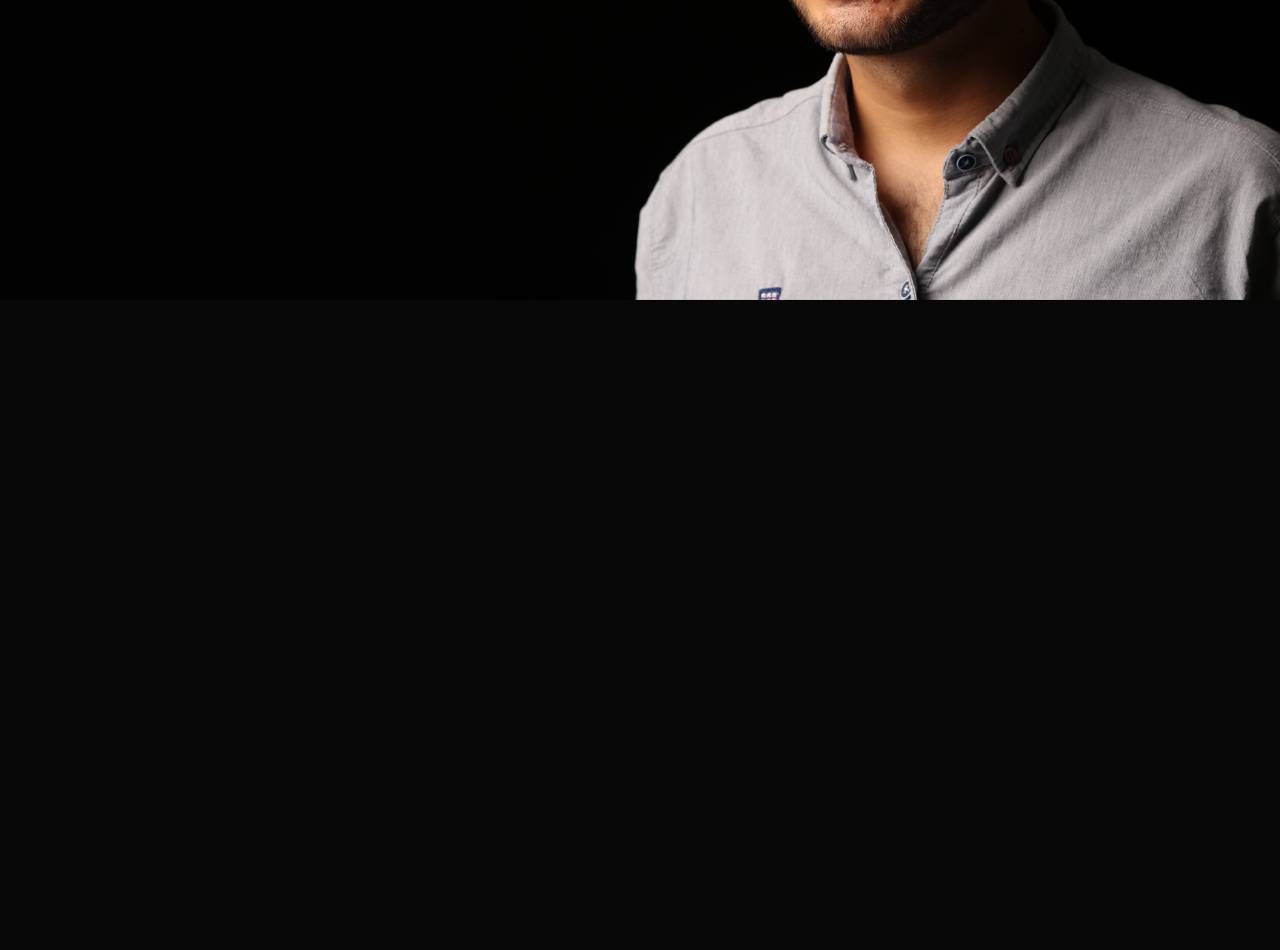
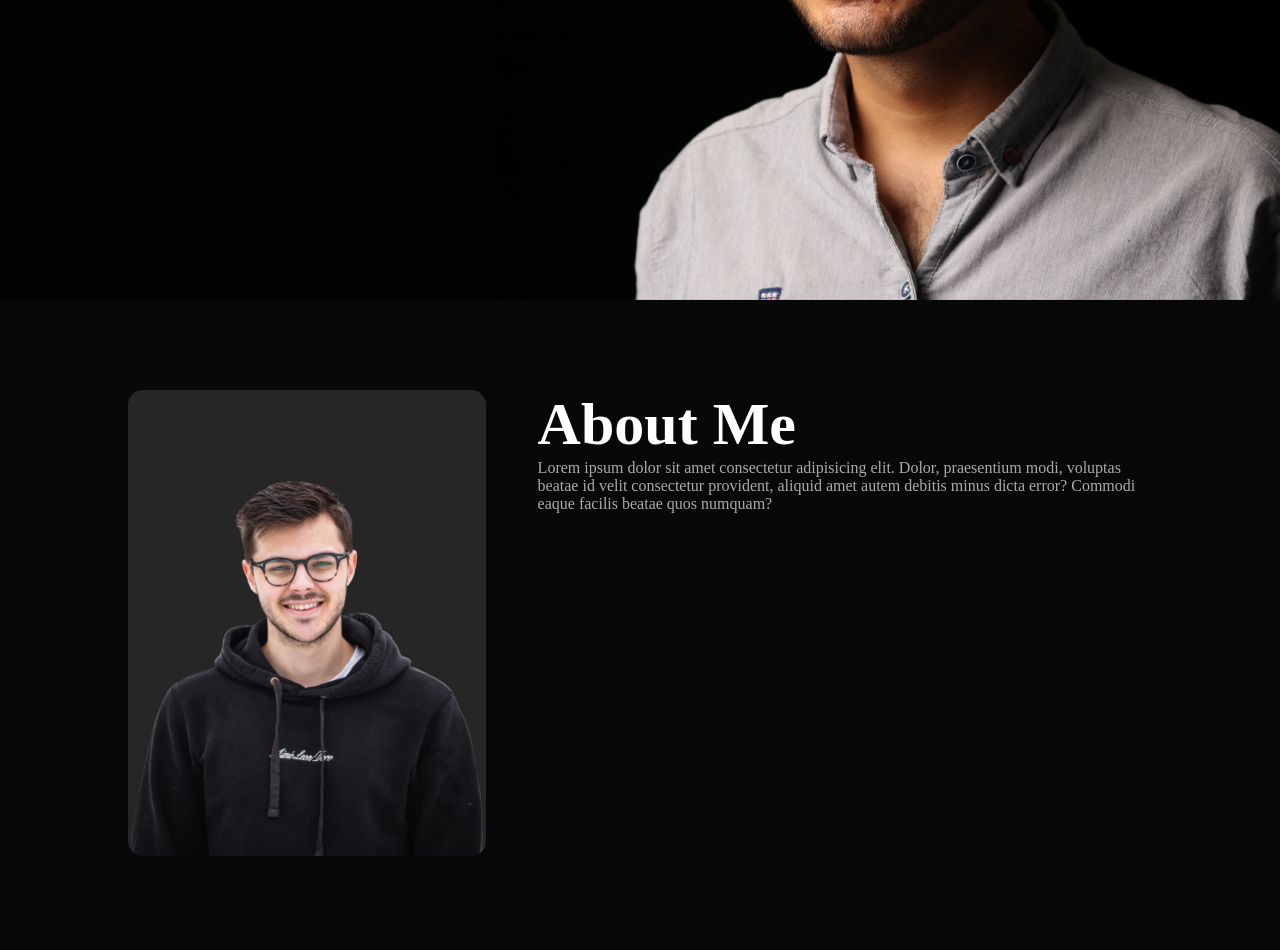
Before and after one commit to priyanshu-11000/Dummy-PortFolio_Website, a plain HTML site: page index.html in a window 1280 px wide. Shown: the part 500-1450 px from the top of the page. Before the commit the page ends 800 px from the top, so only its background shows below. Drawn offline with Linux system fonts and the light colour scheme.

Commit message:
This is 4th commit from myBranch-01 Branch. Here i modified my HTML and CSS file. I added About section in html and gave good look using CSS.

```diff
--- a/index.html
+++ b/index.html
@@ -28,5 +28,20 @@
         </div>
 
     </div>
+    <!--This is my About section of my website ---->
+    <div id="about">
+        <div class="container">
+            <div class="row">
+                <div class="about-col-1">
+                    <img src="Image_Folder/user.png">
+                </div>
+                <div class="about-col-2">
+                    <h1 class="sub-title">About Me</h1>
+                    <p>Lorem ipsum dolor sit amet consectetur adipisicing elit. Dolor, praesentium modi, voluptas beatae id velit consectetur provident, aliquid amet autem debitis minus dicta error? Commodi eaque facilis beatae quos numquam?</p>
+                </div>
+
+            </div>
+        </div>
+    </div>
 </body>
 </html>
--- a/style.css
+++ b/style.css
@@ -69,3 +69,29 @@ nav ul li a:hover::after{
 .header-text h1 span{
     color: #ff004f;
 }
+
+/* <!--- About Section------> */
+#about{
+    padding: 80px 0px;
+    color: #ababab;
+}
+.row{
+    display: flex;
+    justify-content: space-between;
+    flex-wrap: wrap;
+}
+.about-col-1{
+    flex-basis: 35%;
+}
+.about-col-1 img{
+    width: 100%;
+    border-radius: 15px;
+}
+.about-col-2{
+    flex-basis: 60%;
+}
+.sub-title{
+    font-size: 60px;
+    font-weight: 600;
+    color: #fff;
+}
```
